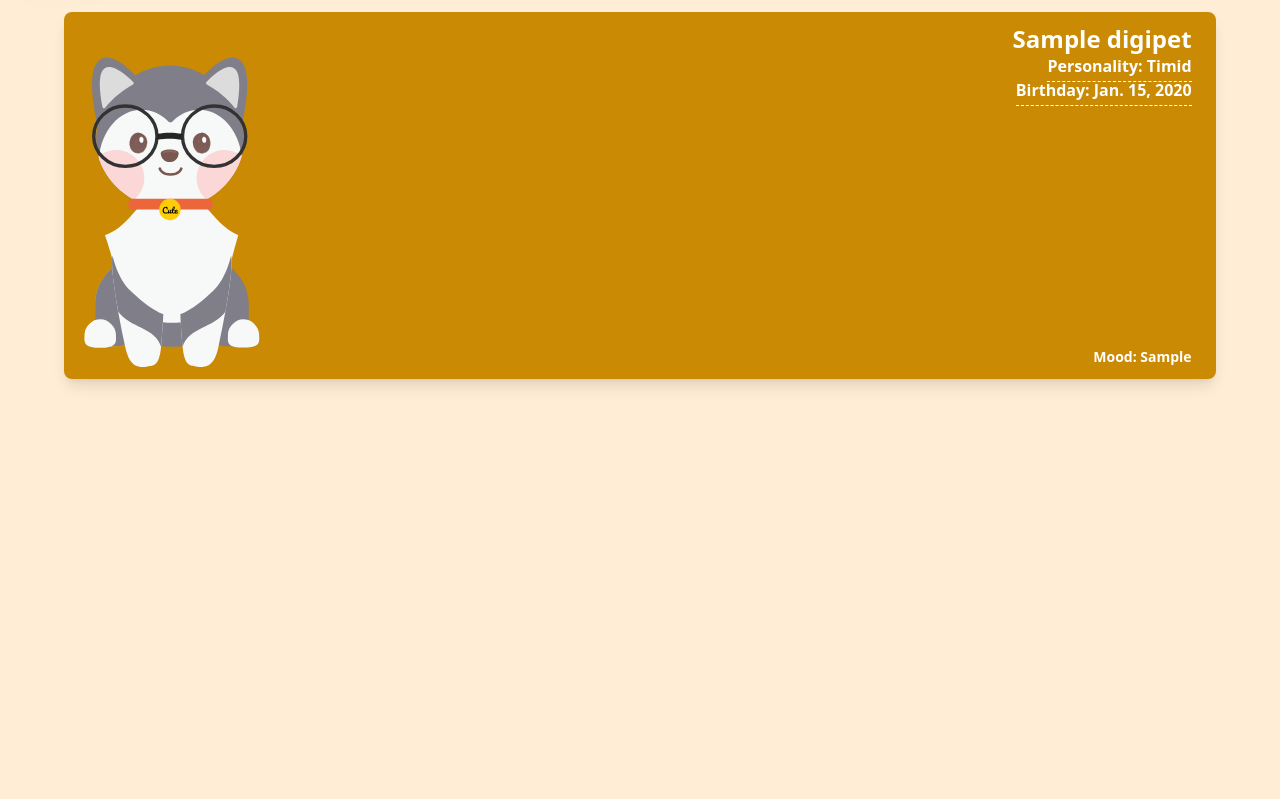
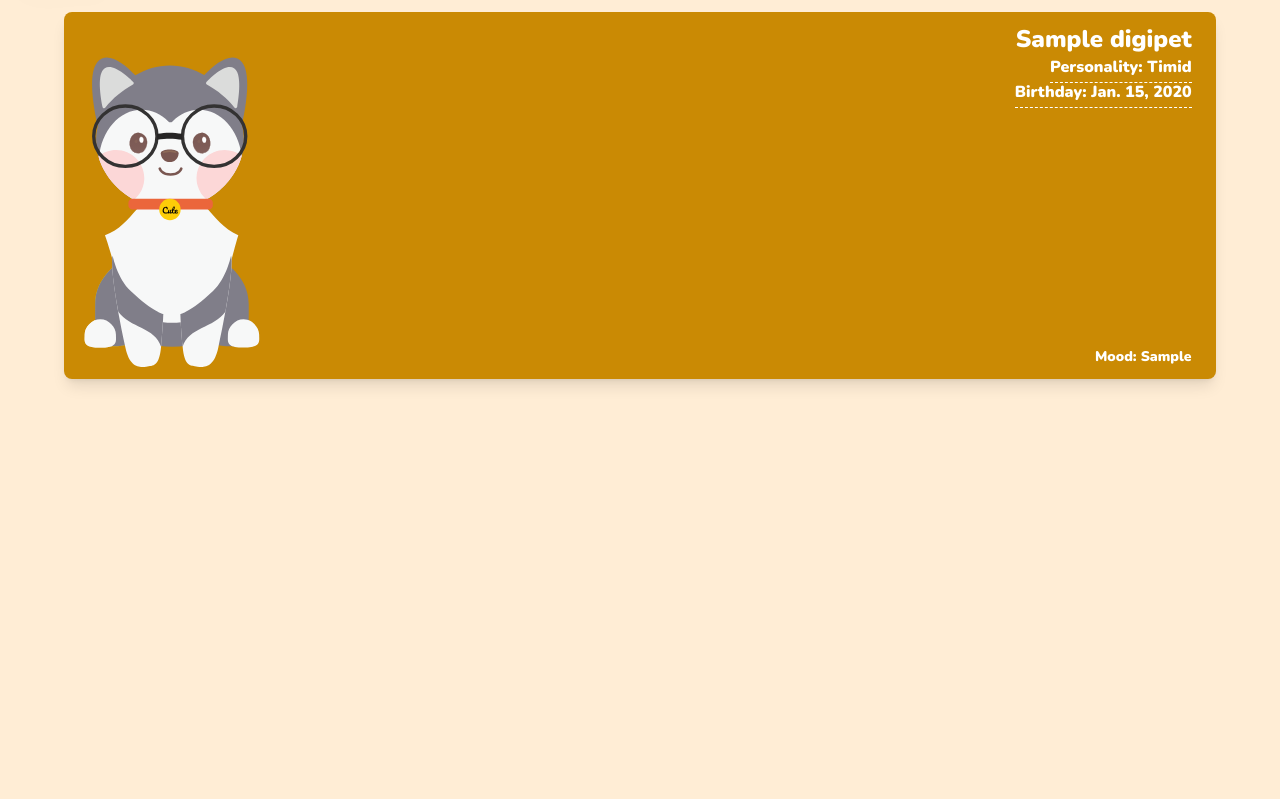
Before and after one commit to tnicho/Digipets, a Django app: page /digipets/ in a window 1280 px wide. Shown: the part 68-867 px from the top of the page. Run offline with Django 4.2, Linux system fonts and the light colour scheme; a user stored in the database is signed in; tables that the repository leaves empty hold one stand-in row (values such as "Sample post"); some libraries are stand-ins or nearby versions.

Commit message:
final styling and issue fixes

```diff
--- a/digipetsforever/settings.py
+++ b/digipetsforever/settings.py
@@ -81,8 +81,8 @@ DATABASES = {
     'default': {
         'ENGINE': 'django.db.backends.postgresql',
         'NAME': 'digipets',
-        # 'USER': 'zain_',
-        # 'PASSWORD': '527614'
+        'USER': 'zain_',
+        'PASSWORD': '527614'
 
 
 
--- a/main_app/static/css/style.css
+++ b/main_app/static/css/style.css
@@ -20,7 +20,7 @@ body {
 }
 
 .container {
-    background: yellow;
+
     width: 100%;
     display: flex;
     flex-direction: row;
--- a/main_app/templates/base.html
+++ b/main_app/templates/base.html
@@ -80,7 +80,7 @@
       });
       </script>
     </header>
-    <main class="container">
+    <main class="">
         {% block content %}
         {% endblock %}
     </main>
--- a/main_app/templates/digipets/index.html
+++ b/main_app/templates/digipets/index.html
@@ -25,10 +25,14 @@
   </div>
   <div class="md:w-2/3 w-5/6 px-3 flex flex-row flex-wrap">
     <div class="w-full text-right text-gray-700 font-semibold relative pt-3 md:pt-0">
-      <div class="text-2xl text-white leading-tight"> {{ digipet.name }} </div>
-      <div class="text-normal text-white hover:text-gray-400 cursor-pointer"><span class="border-b border-dashed border-white pb-1">Personality: {{digipet.get_personality_display}}</span></div>
-      <div class="text-normal text-white hover:text-gray-400 cursor-pointer"><span class="border-b border-dashed border-white pb-1">Birthday: {{digipet.birthday}}</span></div>
-      <div class="text-sm text-white hover:text-gray-400 cursor-pointer md:absolute pt-3 md:pt-0 bottom-0 right-0">Mood: <b> {{ digipet.mood }} </b></div>
+      <div class="text-2xl text-white leading-tight nunito"> {{ digipet.name }} </div>
+      <div class="text-normal text-white hover:text-gray-400 cursor-pointer"><span class="border-b border-dashed border-white pb-1 nunito">Personality: {{digipet.get_personality_display}}</span></div>
+      <div class="text-normal text-white hover:text-gray-400 cursor-pointer"><span class="border-b border-dashed border-white pb-1 nunito">Birthday: {{digipet.birthday}}</span></div>
+      {% if digipet.mood == "Ha" %}
+      <div class="text-sm text-white hover:text-gray-400 cursor-pointer md:absolute pt-3 md:pt-0 bottom-0 right-0 nunito">Mood: <b> Hungry </b></div>
+      {% else %}
+      <div class="text-sm text-white hover:text-gray-400 cursor-pointer md:absolute pt-3 md:pt-0 bottom-0 right-0 nunito">Mood: <b>  {{ digipet.mood }} </b></div>
+      {% endif %}
     </div>
   </div>
 </div>
--- a/main_app/templates/main_app/digipet_confirm_delete.html
+++ b/main_app/templates/main_app/digipet_confirm_delete.html
@@ -18,7 +18,7 @@
       </div>
       <div class="text-center">
         <h3 class="text-center text-4xl nunito ">{{ digipet.name }}</h3>
-        <span class="text-sm nunito">Put Level Here</span>
+        <!-- <span class="text-sm nunito">Put Level Here</span> -->
         <h5 class="text-center text-2xl nunito ">Are you sure you want to send <span class="teal-text">{{ object.name }}</span> to the petting zoo?</h5>
         <h5 class="text-center text-2xl nunito text-red-600 ">*THIS CANNOT BE UNDONE</h5>
       </div>
--- a/main_app/views.py
+++ b/main_app/views.py
@@ -53,7 +53,7 @@ def signup(request):
 def digipets_feed (request, digipet_id):
   print("made it here")
   digipet = Digipet.objects.get(id=digipet_id)
-  digipet.mood = 'happy'
+  digipet.mood = 'Happy'
   digipet.save()
   return redirect('detail', digipet_id = digipet_id)
 
```
Also changed, not shown: main_app/migrations/0007_alter_digipet_mood.py (added).
